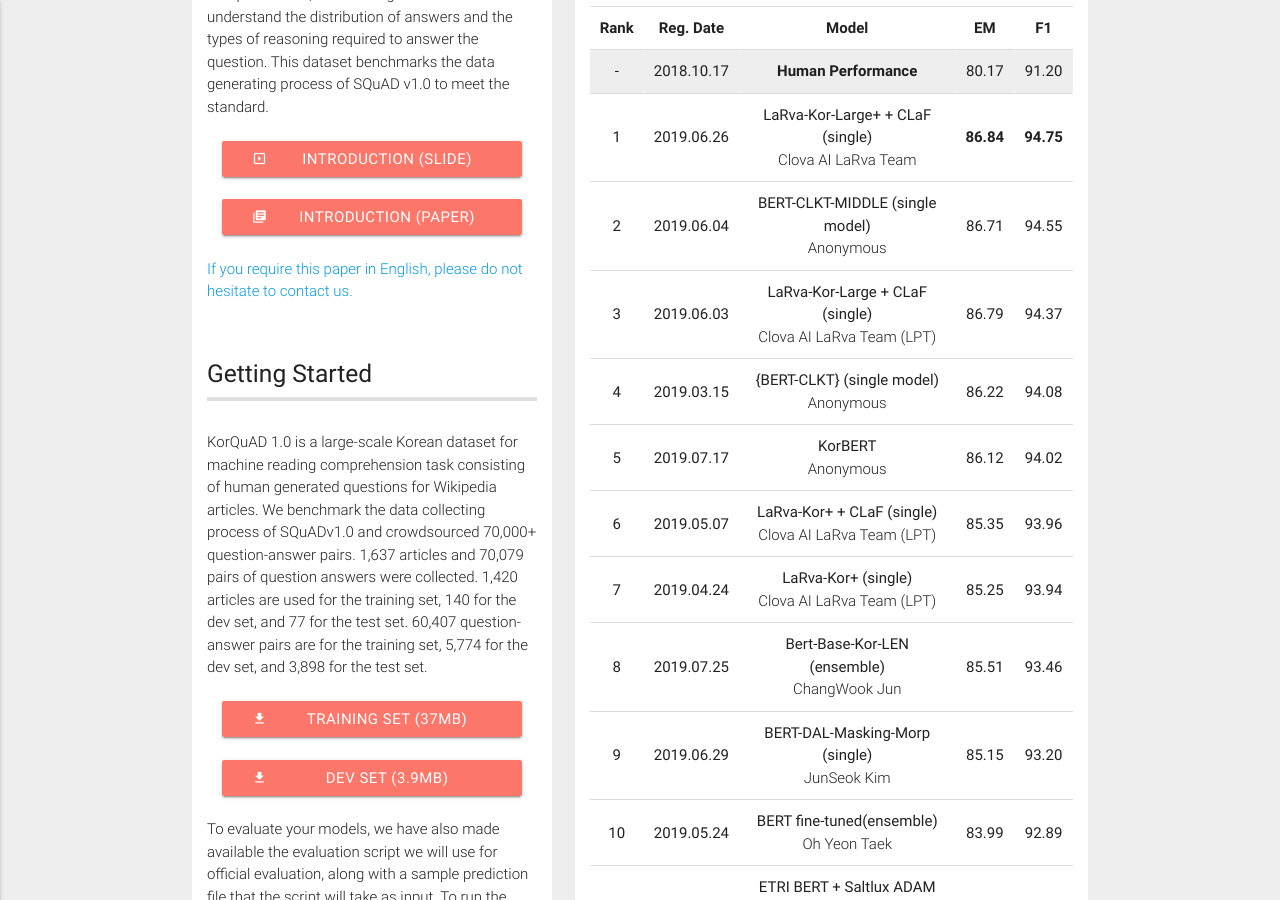
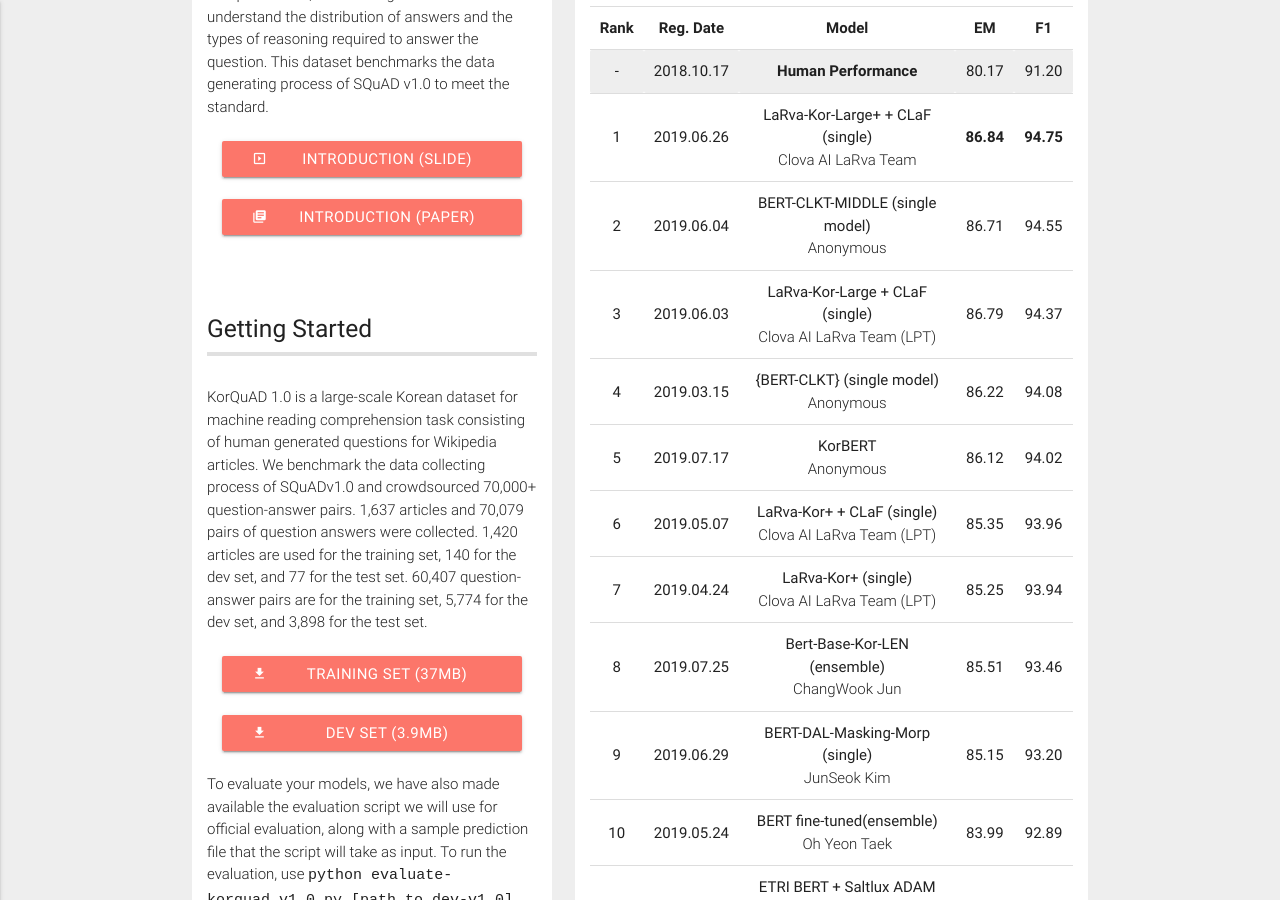
Before and after one commit to korquad/korquad.github.io, a Jekyll site: the page built from category/1.0_ENG.html, in a window 1280 px wide and 900 px high, scrolled down 840 px. Built offline with Jekyll 4.4.1, drawn with Linux system fonts in a browser that asks for light colours.

Commit message:
Update 1.0_ENG.html

```diff
--- a/category/1.0_ENG.html
+++ b/category/1.0_ENG.html
@@ -69,10 +69,8 @@
             </div>
             <br>
             <div class="center">
-              <a id="paper" href="http://m.dbpia.co.kr/Journal/ArticleDetail/NODE07613668" class="waves-effect waves-light btn" style="width:300px; background-color:#fc766aff" download=""><i class="material-icons left">library_books</i>Introduction (Paper)</a>
+              <a id="paper" href="https://arxiv.org/abs/1909.07005" class="waves-effect waves-light btn" style="width:300px; background-color:#fc766aff" download=""><i class="material-icons left">library_books</i>Introduction (Paper)</a>
             </div>
-            <br>
-            <a href="mailto:hyunjeonglee@lgcns.com" class="light">If you require this paper in English, please do not hesitate to contact us.</a>
             <br><br><br>
             <h5 class="left-down">Getting Started</h5>
             <hr style="border:solid 2px #e0e0e0"></hr>
```
